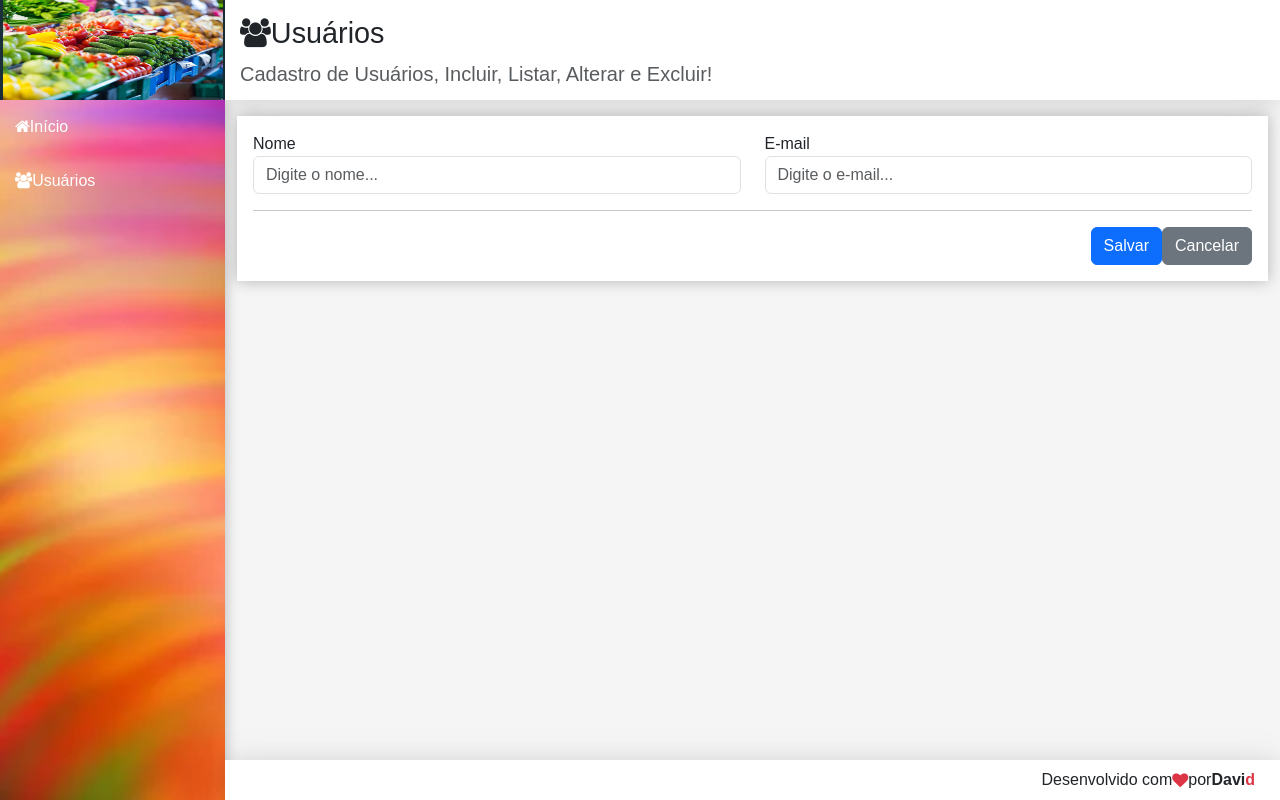
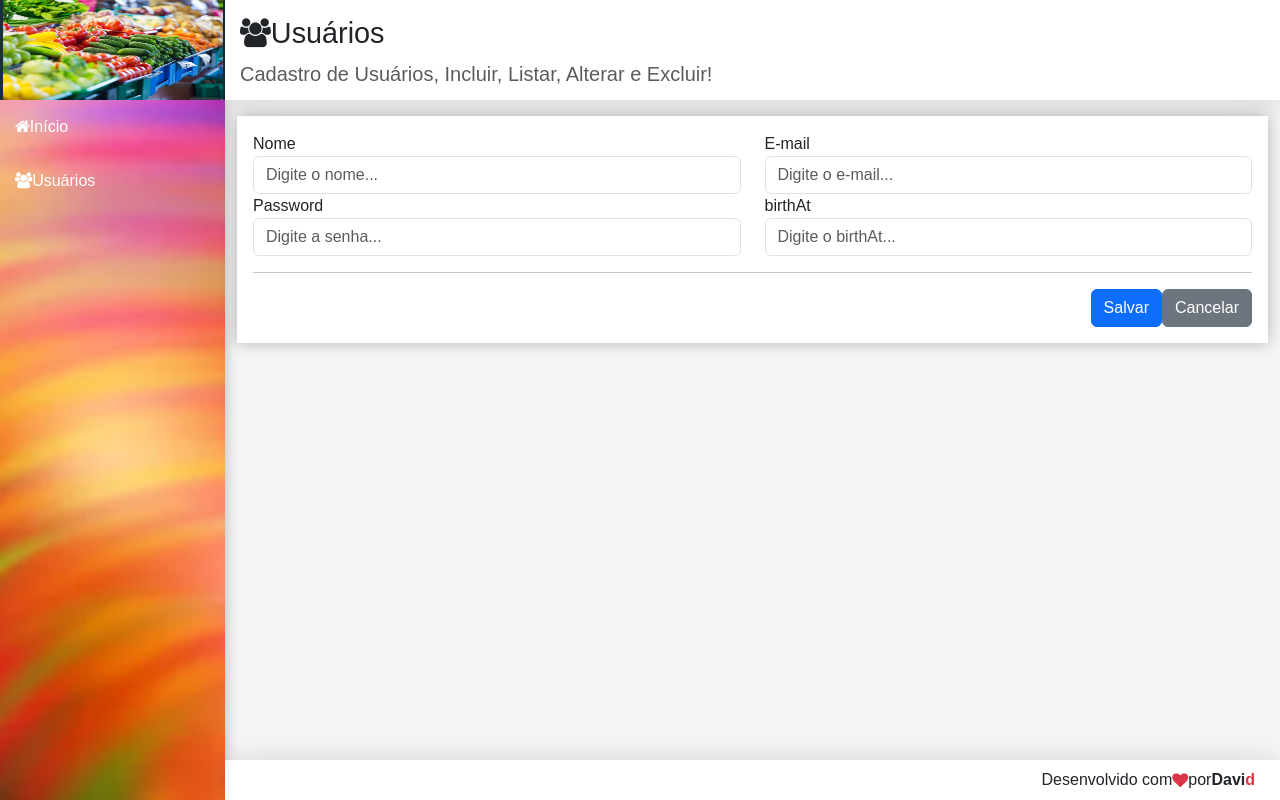
Before and after one commit to davidIsrael-rj/React_Mercado, a React (Create React App) app: page /users in a window 1280 px wide. Built offline with nearby package versions, Linux system fonts and the light colour scheme.

Commit message:
Adicionando os campos password e birtAt

```diff
--- a/src/components/user/UserCrud.jsx
+++ b/src/components/user/UserCrud.jsx
@@ -10,7 +10,7 @@ const headerProps = {
 
 const baseUrl = 'http://localhost:3001/users'
 const initialState = {
-    user: { name: '', email: '' },
+    user: { name: '', email: '',password: '', birthAt: ''},
     list: []
 }
 
@@ -71,6 +71,28 @@ export default class UserCrud extends Component {
                             />
                         </div>
                     </div>
+                    <div className="col-12 col-md-6">
+                        <div className="form-group">
+                            <label >Password</label>
+                            <input type="text" className="form-control"
+                                name="password"
+                                value={this.state.user.password}
+                                onChange={e => this.updateField(e)}
+                                placeholder="Digite a senha..."
+                            />
+                        </div>
+                    </div>
+                    <div className="col-12 col-md-6">
+                        <div className="form-group">
+                            <label >birthAt</label>
+                            <input type="text" className="form-control"
+                                name="birthAt"
+                                value={this.state.user.birthAt}
+                                onChange={e => this.updateField(e)}
+                                placeholder="Digite o birthAt..."
+                            />
+                        </div>
+                    </div>
                 </div>
                 <hr />
                 <div className="row">
```
